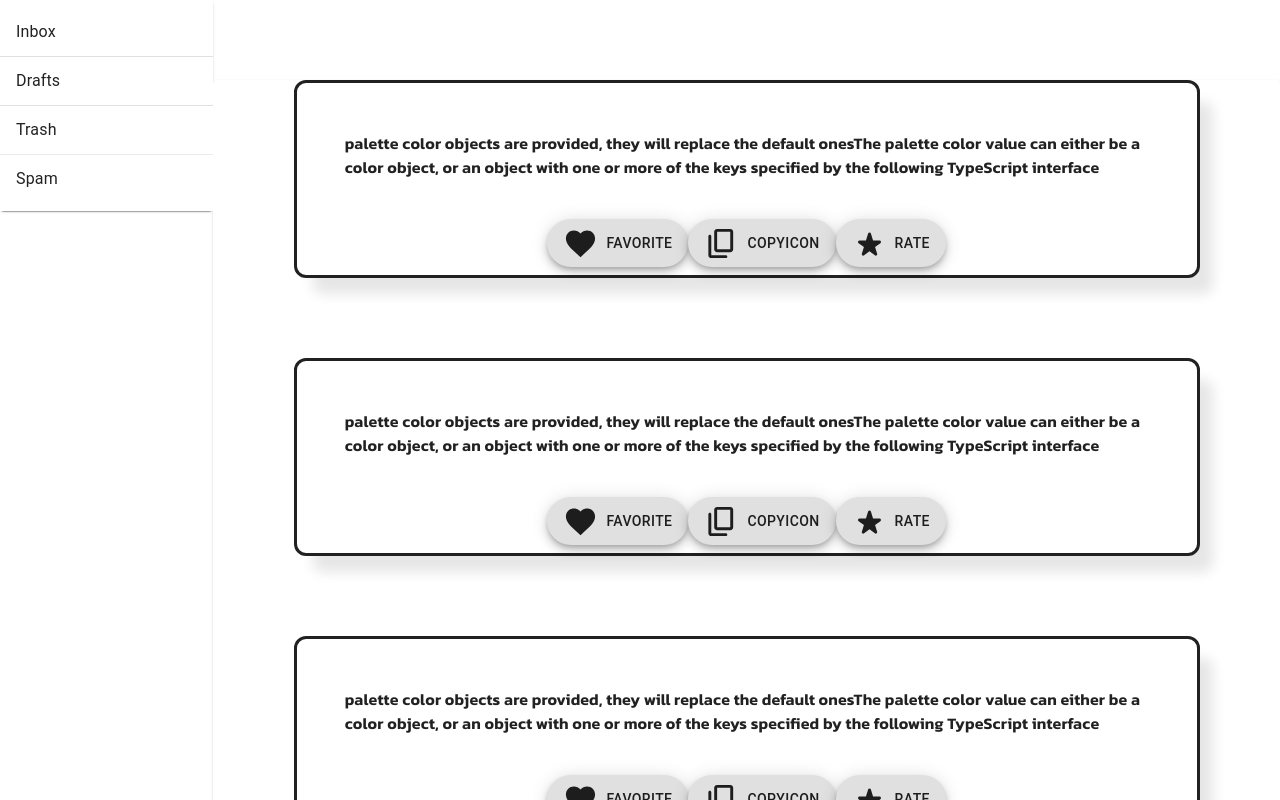
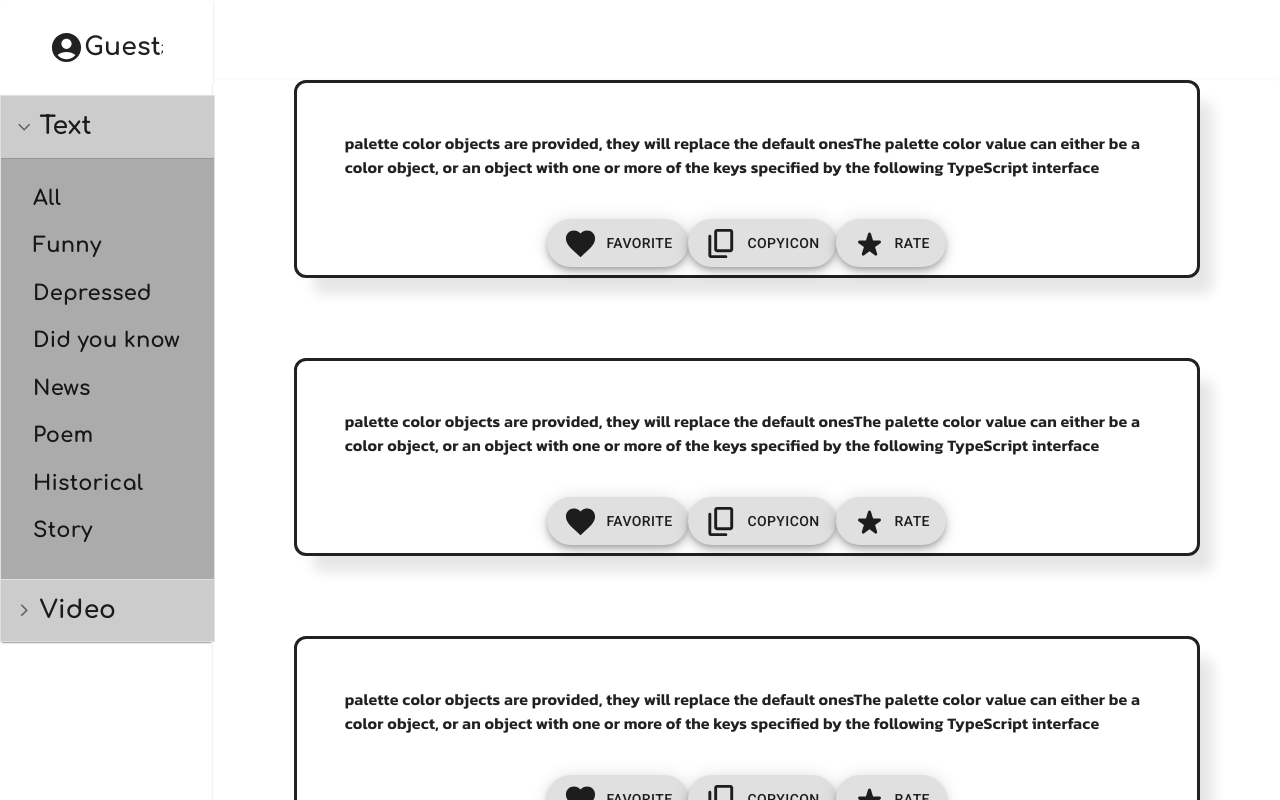
Before and after one commit to MkeyhaniM/Jokesstan, a React (Create React App) app in the folder jokestan/: page /start in a window 1280 px wide. Shown: the top 800 px of the page. Built offline with nearby package versions, Linux system fonts and the light colour scheme; a web font is replaced by a local one.

Commit message:
All subjects of my project

```diff
--- a/jokestan/src/component/pages/layout/subjects.jsx
+++ b/jokestan/src/component/pages/layout/subjects.jsx
@@ -1,32 +1,139 @@
-import * as React from 'react';
-import List from '@mui/material/List';
-import ListItem from '@mui/material/ListItem';
-import ListItemText from '@mui/material/ListItemText';
-import Divider from '@mui/material/Divider';
+import * as React from "react";
+import {
+  createTheme,
+  responsiveFontSizes,
+  ThemeProvider,
+} from "@mui/material/styles";
+import List from "@mui/material/List";
+import ListItem from "@mui/material/ListItem";
+import { styled } from "@mui/material/styles";
+import ArrowForwardIosSharpIcon from "@mui/icons-material/ArrowForwardIosSharp";
+import MuiAccordion from "@mui/material/Accordion";
+import MuiAccordionSummary from "@mui/material/AccordionSummary";
+import MuiAccordionDetails from "@mui/material/AccordionDetails";
+import Typography from "@mui/material/Typography";
+import CheckUser from "./checkUser";
+
+const Accordion = styled((props) => (
+  <MuiAccordion disableGutters elevation={0} square {...props} />
+))(({ theme }) => ({
+  width: "100%",
+  border: `1px solid ${theme.palette.divider}`,
+  "&:not(:last-child)": {
+    borderBottom: 0,
+  },
+  "&:before": {
+    display: "none",
+  },
+}));
+
+const AccordionSummary = styled((props) => (
+  <MuiAccordionSummary
+    expandIcon={<ArrowForwardIosSharpIcon sx={{ fontSize: "0.9rem" }} />}
+    {...props}
+  />
+))(({ theme }) => ({
+  backgroundColor:
+    theme.palette.mode === "dark"
+      ? "rgba(255, 255, 255, .1)"
+      : "rgba(0, 0, 0, .2)",
+  flexDirection: "row-reverse",
+  "& .MuiAccordionSummary-expandIconWrapper.Mui-expanded": {
+    transform: "rotate(90deg)",
+  },
+  "& .MuiAccordionSummary-content": {
+    marginLeft: theme.spacing(1),
+  },
+}));
+
+const AccordionDetails = styled(MuiAccordionDetails)(({ theme }) => ({
+  borderTop: "1px solid rgba(0, 0, 0, .125)",
+  backgroundColor: "rgba(0, 0, 0, .33)",
+}));
 
 const style = {
-  width: '100%',
-  maxWidth: 360,
-  bgcolor: 'background.paper',
+  width: "100%",
+  maxWidth: 460,
 };
 
+const sentences = [
+  "All",
+  "Funny",
+  "Depressed",
+  "Did you know",
+  "News",
+  "Poem",
+  "Historical",
+  "Story",
+];
+const clip = [
+  "All",
+  "Funny",
+  "Wild life",
+  "Documentary",
+  "Challenge",
+  "Cooking",
+];
+
 export default function Subjects() {
+  const [expanded, setExpanded] = React.useState("panel1");
+
+  const handleChange = (panel) => (event, newExpanded) => {
+    setExpanded(newExpanded ? panel : false);
+  };
+
+  const CreateListItem = ({ type }) => {
+    return type.map((e, index) => {
+      return (
+        <ListItem key={`${e}-${index}`} button>
+          {/* <ListItemText primary={e} /> */}
+          <Typography
+            style={{ fontFamily: "Comfortaa", fontSize: "21px" }}>
+            {e}
+          </Typography>
+        </ListItem>
+      );
+    });
+  };
   return (
-    <List sx={style} component="nav" aria-label="mailbox folders">
-      <ListItem button>
-        <ListItemText primary="Inbox" />
-      </ListItem>
-      <Divider />
-      <ListItem button divider>
-        <ListItemText primary="Drafts" />
-      </ListItem>
-      <ListItem button>
-        <ListItemText primary="Trash" />
-      </ListItem>
-      <Divider light />
-      <ListItem button>
-        <ListItemText primary="Spam" />
-      </ListItem>
-    </List>
+    <>
+      <div>
+        <CheckUser />
+
+        <Accordion
+          expanded={expanded === "panel1"}
+          onChange={handleChange("panel1")}
+        >
+          <AccordionSummary aria-controls="panel1d-content" id="panel1d-header">
+            <Typography style={{ fontFamily: "Comfortaa", fontSize: "25px" }}>
+              Text
+            </Typography>
+          </AccordionSummary>
+          <AccordionDetails>
+            <List sx={style} component="nav" aria-label="mailbox folders">
+              <CreateListItem type={sentences} />
+            </List>
+          </AccordionDetails>
+        </Accordion>
+        <Accordion
+          expanded={expanded === "panel2"}
+          onChange={handleChange("panel2")}
+        >
+          <AccordionSummary aria-controls="panel1d-content" id="panel1d-header">
+            <Typography
+              style={{ fontFamily: "Comfortaa", fontSize: "25px" }}
+              className="headingItem"
+            >
+              Video
+            </Typography>
+          </AccordionSummary>
+          <AccordionDetails>
+            <List sx={style} component="nav" aria-label="mailbox folders">
+              <CreateListItem type={clip} />
+            </List>
+          </AccordionDetails>
+        </Accordion>
+      </div>
+    </>
   );
 }
```
